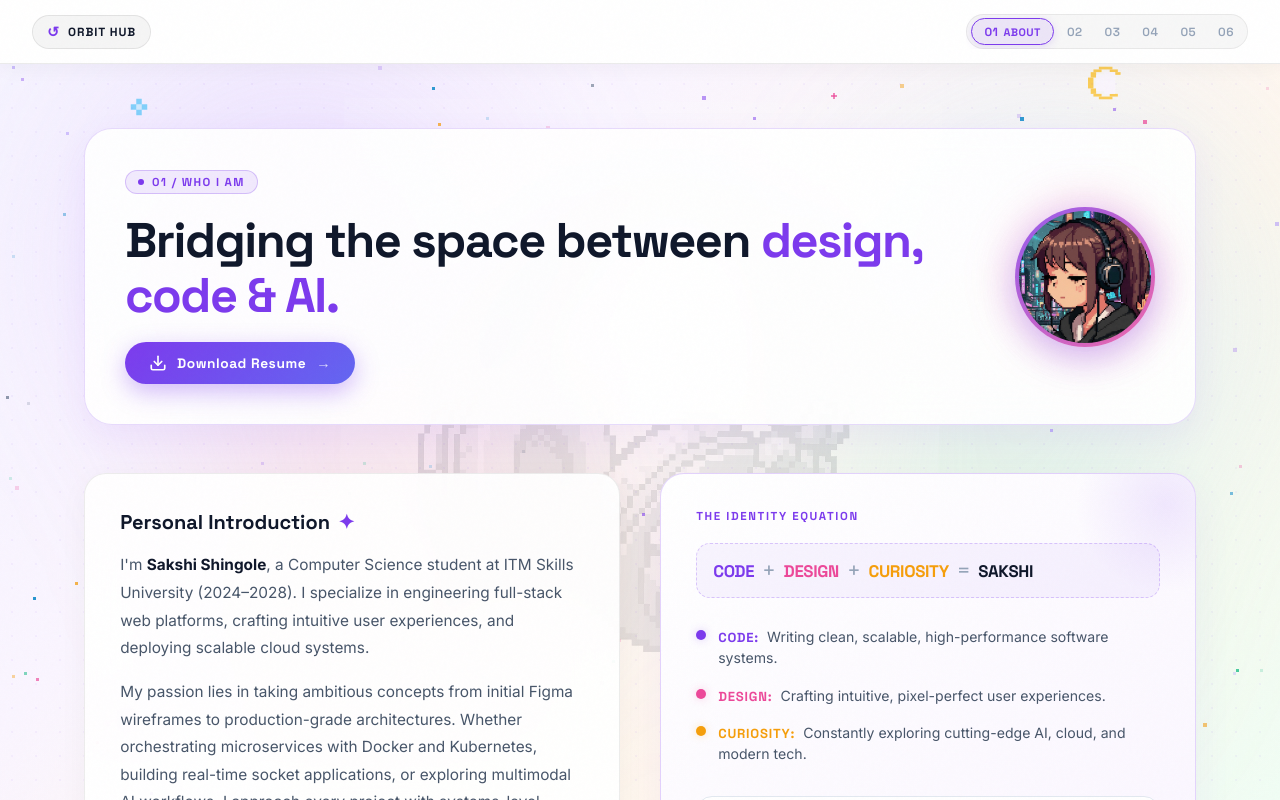
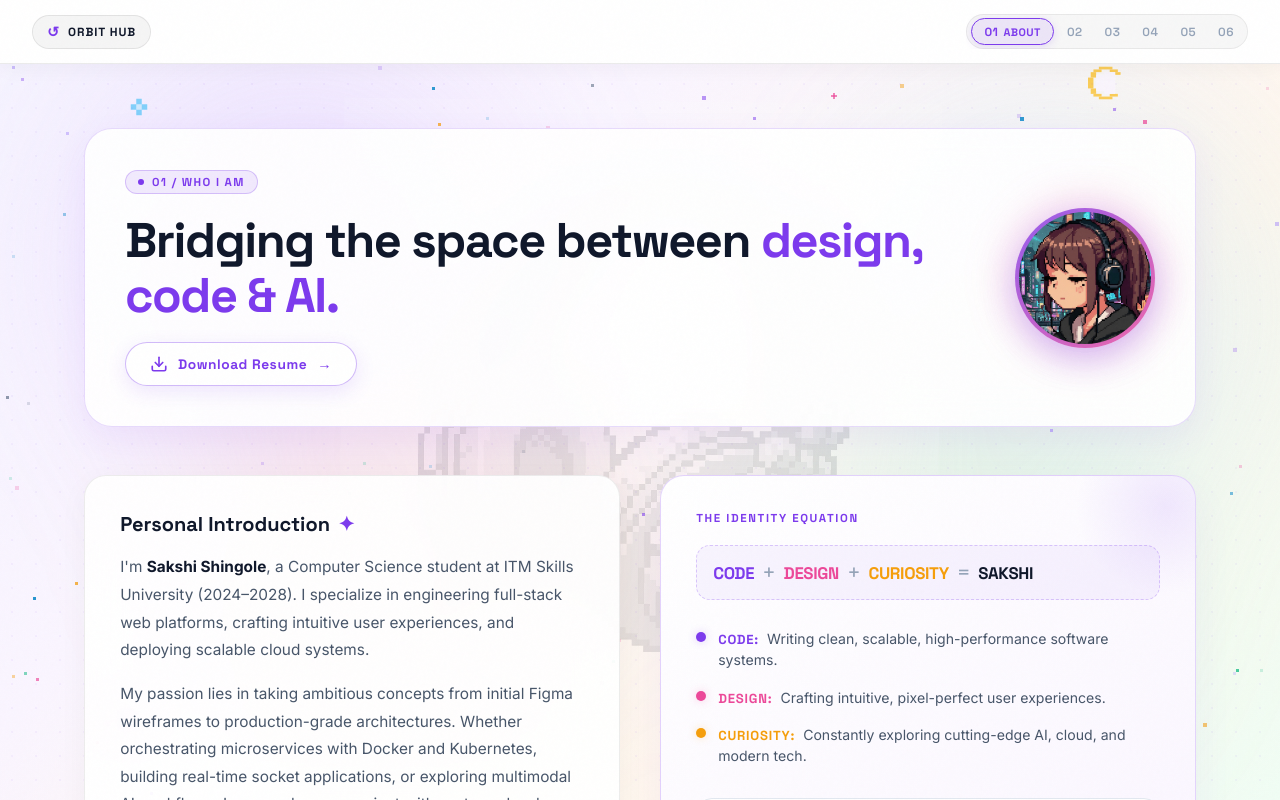
Before and after one commit to sakshi1013-coder/portfolio--hackathon, a Next.js app: page /about in a window 1280 px wide. Built offline with nearby package versions, Linux system fonts and the light colour scheme; a web font is replaced by a local one.

Commit message:
style: update Download Resume button to white pill with purple accent

```diff
--- a/src/components/sections/AboutSection.tsx
+++ b/src/components/sections/AboutSection.tsx
@@ -242,20 +242,21 @@ export default function AboutSection() {
               gap: 10,
               padding: '12px 24px',
               borderRadius: 100,
-              background: 'linear-gradient(135deg, #7C3AED 0%, #6366F1 100%)',
-              color: '#FFFFFF',
+              background: '#FFFFFF',
+              border: '1.5px solid rgba(124, 58, 237, 0.35)',
+              color: '#7C3AED',
               fontFamily: 'var(--font-space-grotesk)',
               fontSize: '0.86rem',
               fontWeight: 800,
               letterSpacing: '0.04em',
               textDecoration: 'none',
-              boxShadow: '0 8px 25px rgba(124, 58, 237, 0.35)',
-              transition: 'box-shadow 0.2s ease',
+              boxShadow: '0 6px 20px rgba(124, 58, 237, 0.12)',
+              transition: 'all 0.2s ease',
             }}
           >
-            <DownloadIcon c="#FFFFFF" s={18} />
+            <DownloadIcon c="#7C3AED" s={18} />
             <span>Download Resume</span>
-            <span style={{ fontSize: '0.9rem', opacity: 0.8 }}>→</span>
+            <span style={{ fontSize: '0.9rem', color: '#7C3AED' }}>→</span>
           </motion.a>
         </div>
 
```
